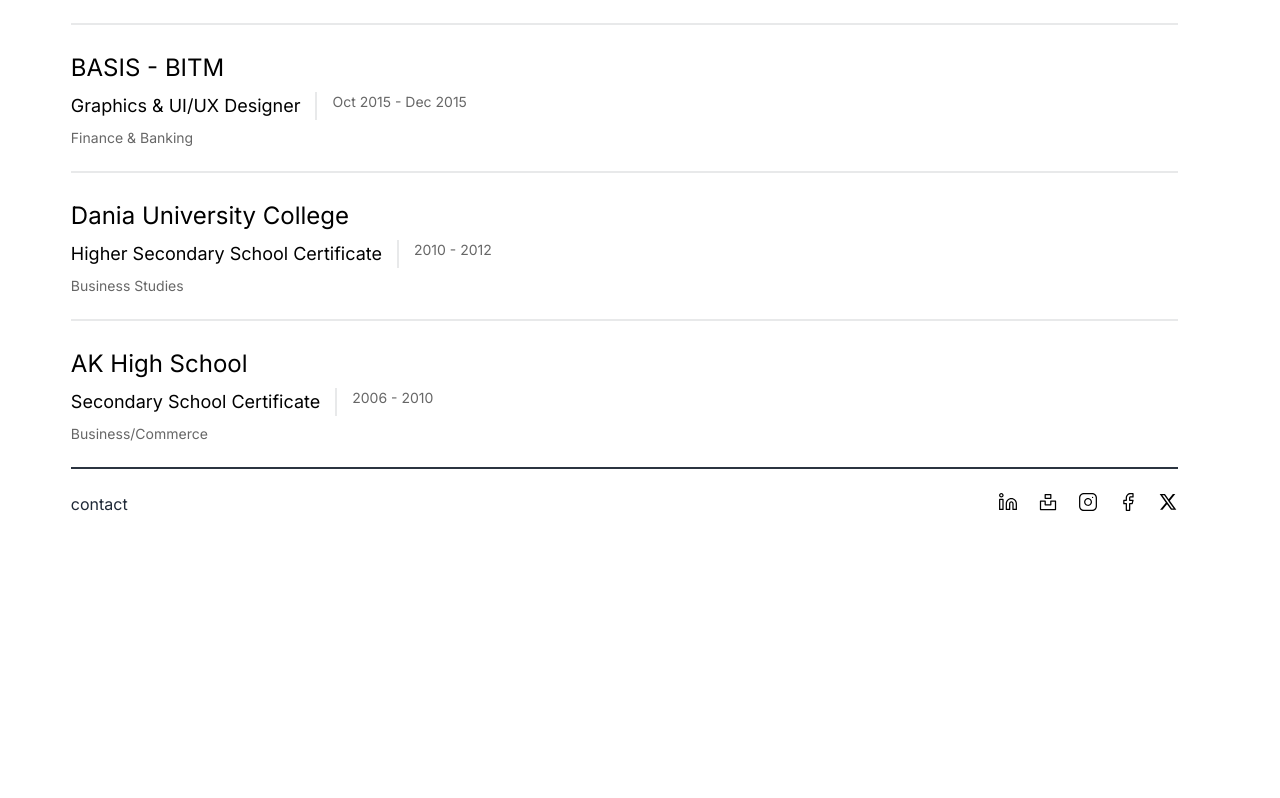
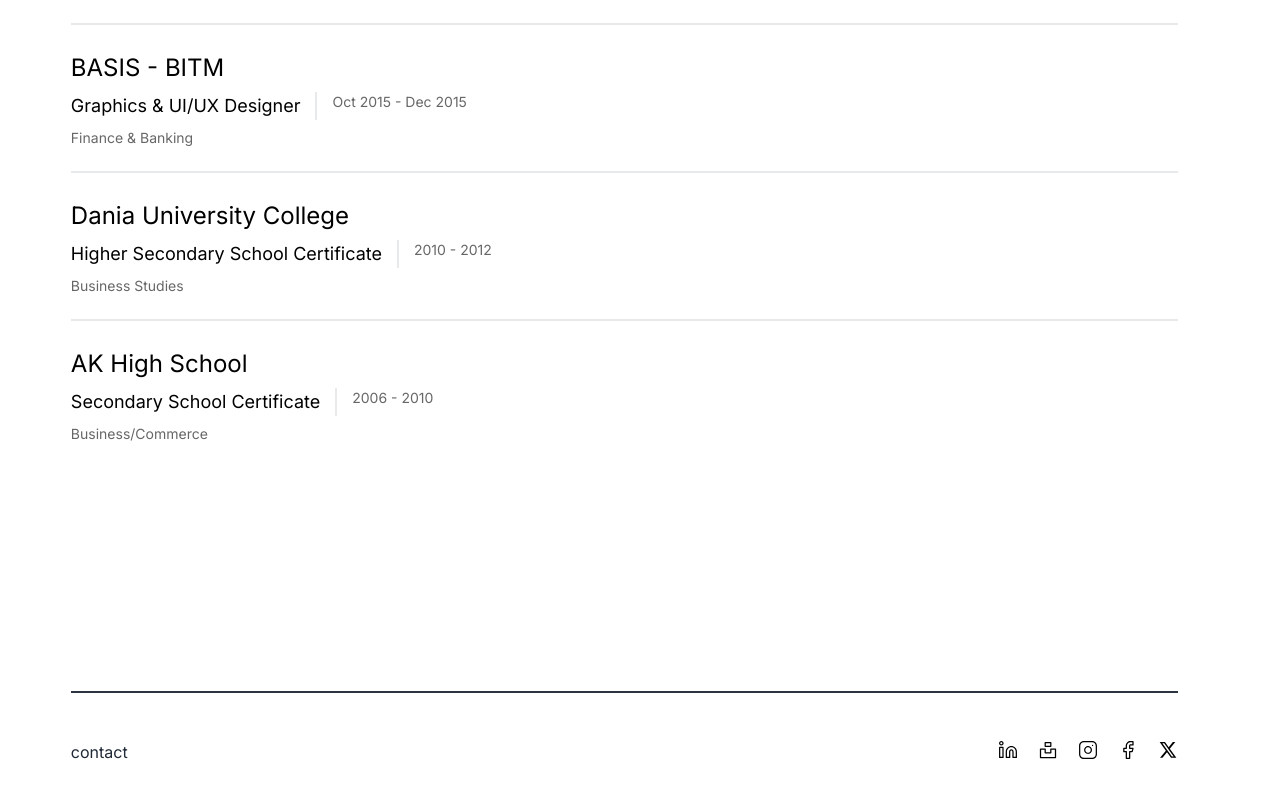
Before and after one commit to FazluLKarim4122/hiemran-client-side, a React (Vite) app: page /myself in a window 1280 px wide. Shown: the part 1984-2782 px from the top of the page. Before the commit the page ends 2500 px from the top, so only its background shows below. Built offline with nearby package versions, Linux system fonts and the light colour scheme.

Commit message:
some addition in footer

```diff
--- a/src/Pages/Myself/Myself.jsx
+++ b/src/Pages/Myself/Myself.jsx
@@ -129,7 +129,7 @@
           </div>
         </section>
         {/* Academic Section */}
-        <section className="mt-32">
+        <section className="mt-32 mb-60">
         <p className="font-normal text-[#00000066] text-lg ">
             ACADEMIC LEARNING
           </p>
--- a/src/SharedComponents/Footer/Footer.jsx
+++ b/src/SharedComponents/Footer/Footer.jsx
@@ -10,7 +10,7 @@
     return (
         <div>
             <p className='divider divider-neutral'></p>
-           <div className='flex justify-between'>
+           <div className='flex justify-between mt-10  mb-12'>
                 <p>contact</p>
                 <div className='flex gap-5'>
                     <NavLink><img src={linkedIn} alt="" /></NavLink>
```
